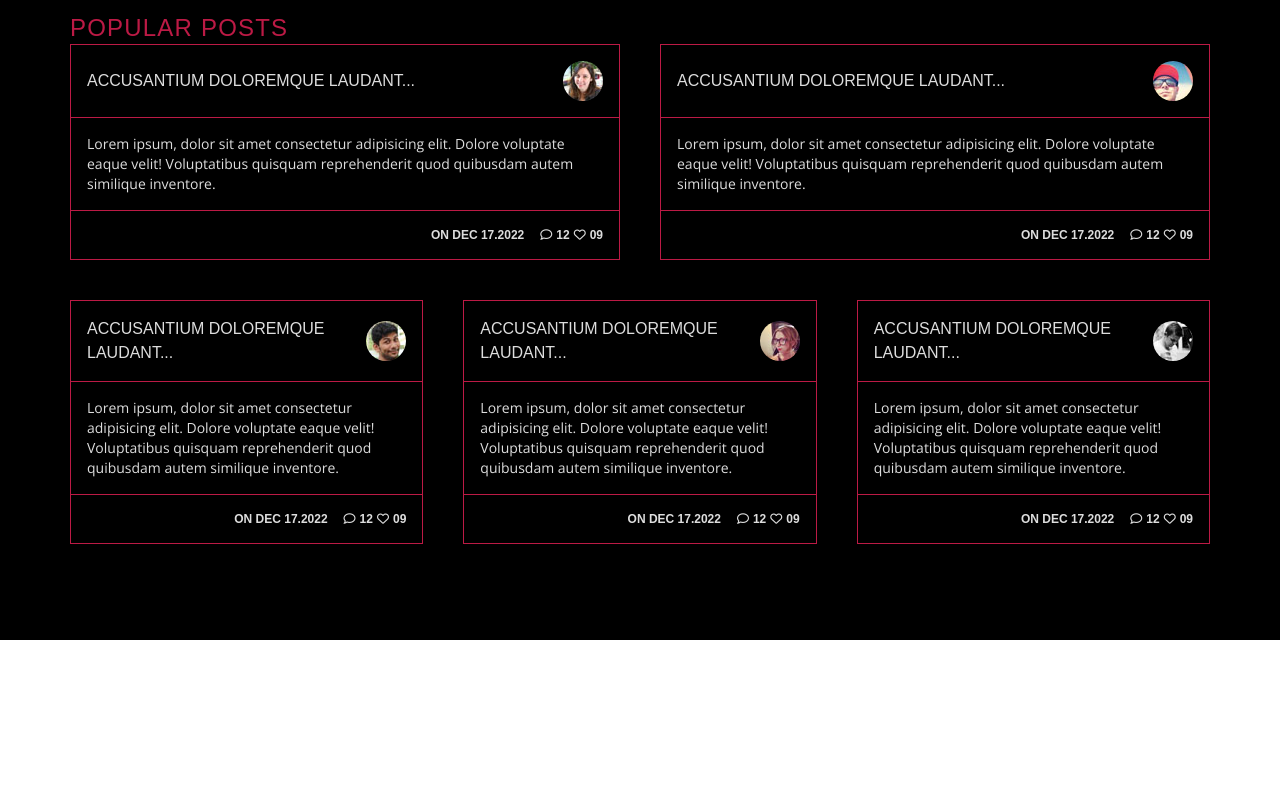
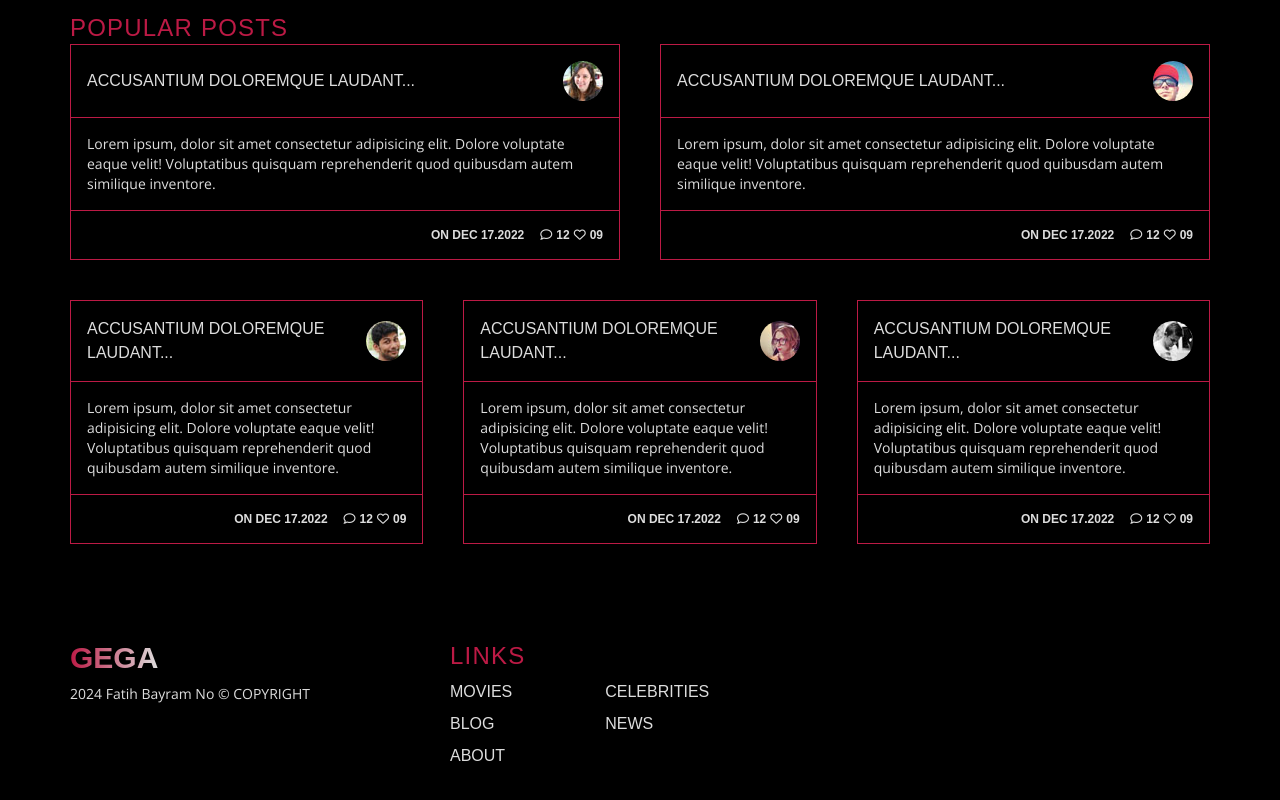
Before and after one commit to fatihbayramm/tailwind, a website: page public/index.html in a window 1280 px wide. Shown: the part 1959-2759 px from the top of the page. Before the commit the page ends 2599 px from the top, so only its background shows below. Drawn offline with nearby package versions, Linux system fonts and the light colour scheme; a web font is replaced by a local one.

Commit message:
footer section

```diff
--- a/public/index.html
+++ b/public/index.html
@@ -864,5 +864,44 @@
         </div>
       </div>
     </section>
+
+    <!-- Footer Section -->
+    <footer class="bg-black text-gega-grey">
+      <!-- Footer Container -->
+      <div class="container flex pb-8">
+        <!-- Left -->
+        <div class="basis-1/3">
+          <a
+            href="#"
+            class="text-2xl lg:text-3xl font-bold text-transparent bg-gradient-to-r bg-clip-text from-gega-red to-gega-grey"
+            >GEGA</a
+          >
+          <p class="text-sm mt-2">2024 Fatih Bayram No &copy; COPYRIGHT</p>
+        </div>
+        <!-- Middle -->
+        <div class="basis-1/3">
+          <h2 class="mb-2 text-gega-red">LINKS</h2>
+          <div class="grid grid-cols-5 gap-2 uppercase">
+            <a href="#" class="col-span-2 hover:text-gega-melon duration-300"
+              >Movies</a
+            >
+            <a href="#" class="col-span-2 hover:text-gega-melon duration-300"
+              >Celebrities</a
+            >
+            <a href="#" class="col-span-2 hover:text-gega-melon duration-300"
+              >Blog</a
+            >
+            <a href="#" class="col-span-2 hover:text-gega-melon duration-300"
+              >News</a
+            >
+            <a href="#" class="col-span-2 hover:text-gega-melon duration-300"
+              >About</a
+            >
+          </div>
+
+          <!-- Right -->
+        </div>
+      </div>
+    </footer>
   </body>
 </html>
```
Also changed, not shown: public/css/styles.css.
